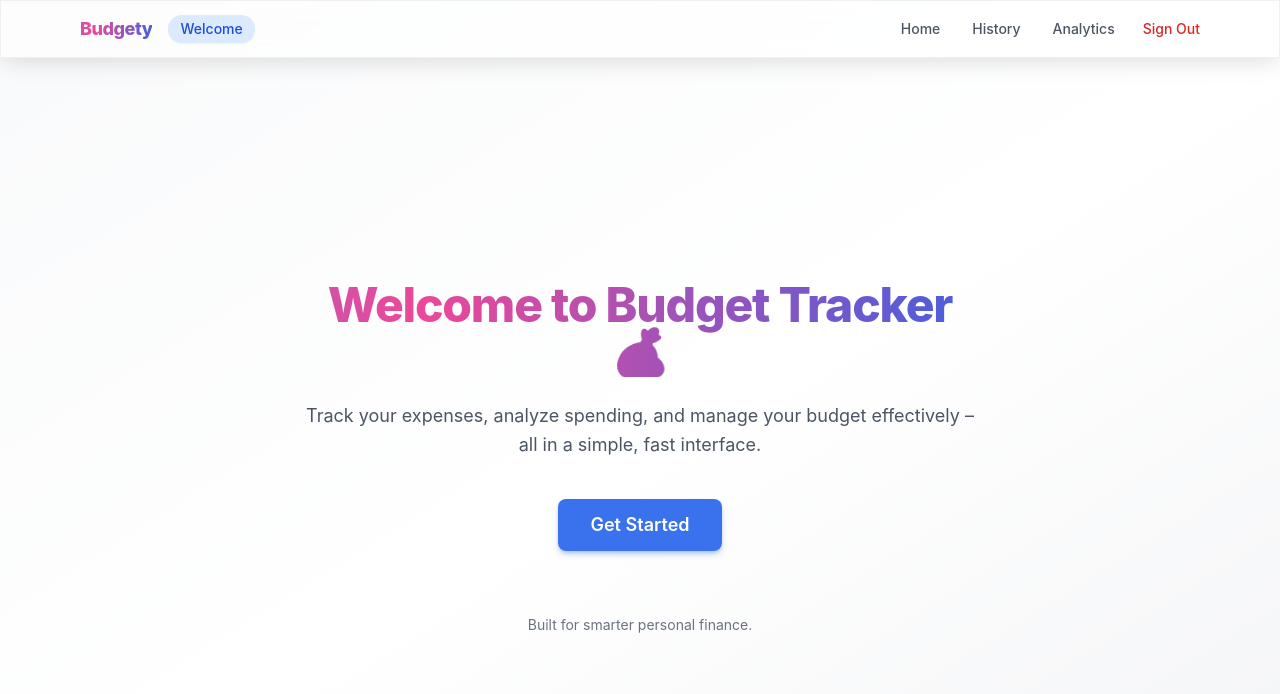
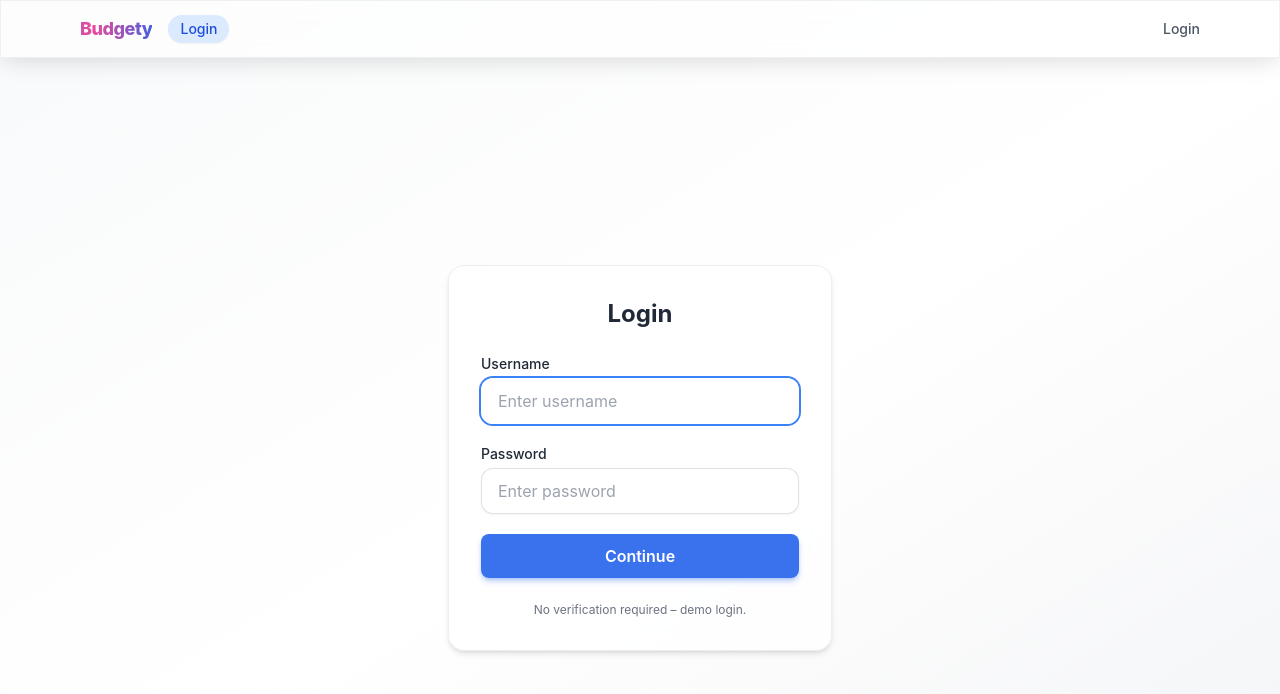
Before and after one commit to rohit27m/budgety, a React (Create React App) app in the folder frontend/: page / in a window 1280 px wide. Shown: the top 694 px of the page. Built offline with nearby package versions, Linux system fonts and the light colour scheme.

Commit message:
chore: prepare push (login default route, navbar login-only, URL print script)

```diff
--- a/frontend/package.json
+++ b/frontend/package.json
@@ -15,7 +15,7 @@
     "web-vitals": "^2.1.4"
   },
   "scripts": {
-    "start": "react-scripts start",
+  "start": "node scripts/print-urls.js && react-scripts start",
     "build": "react-scripts build",
     "test": "react-scripts test",
     "eject": "react-scripts eject"
--- a/frontend/src/App.js
+++ b/frontend/src/App.js
@@ -1,54 +1,69 @@
-import React from "react";
+import React, { useState, useEffect } from "react";
 import { BrowserRouter as Router, Routes, Route, useLocation } from "react-router-dom";
 import Home from "./components/Home";
 import History from "./components/History";
 import Analytics from "./components/Analytics";
-import LandingPage from "./components/LandingPage";
+// import LandingPage from "./components/LandingPage";
+import Login from "./components/Login";
 import Navbar from "./navbar";
 
 // Layout component to inject Navbar with dynamic title based on route
-const Layout = ({ children }) => {
+const Layout = ({ children, onSignOut }) => {
   const location = useLocation();
   const path = location.pathname;
   const titleMap = {
-    "/": "Welcome",
+    "/": "Login",
     "/home": "Dashboard",
     "/history": "Expense History",
-    "/analytics": "Analytics"
+    "/analytics": "Analytics",
+    "/login": "Login"
   };
   const title = titleMap[path] || "";
   return (
     <div className="min-h-screen flex flex-col">
-      <Navbar title={title} />
+      <Navbar title={title} onSignOut={onSignOut} />
       <div className="flex-1">{children}</div>
     </div>
   );
 };
 
 function App() {
+  const [username, setUsername] = useState("");
+
+  useEffect(() => {
+    const stored = localStorage.getItem("bt_username");
+    if (stored) setUsername(stored);
+  }, []);
+
+  const handleLogin = (name) => setUsername(name);
+  const handleSignOut = () => {
+    localStorage.removeItem("bt_username");
+    setUsername("");
+  };
+
   return (
     <Router>
       <Routes>
         <Route
           path="/"
           element={
-            <Layout>
-              <LandingPage />
+            <Layout onSignOut={handleSignOut}>
+              <Login onLogin={handleLogin} />
             </Layout>
           }
         />
         <Route
           path="/home"
           element={
-            <Layout>
-              <Home username="Rohit" />
+            <Layout onSignOut={handleSignOut}>
+              <Home username={username || "Guest"} />
             </Layout>
           }
         />
         <Route
           path="/history"
           element={
-            <Layout>
+            <Layout onSignOut={handleSignOut}>
               <History />
             </Layout>
           }
@@ -56,8 +71,16 @@ function App() {
         <Route
           path="/analytics"
           element={
-            <Layout>
+            <Layout onSignOut={handleSignOut}>
               <Analytics />
+            </Layout>
+          }
+        />
+        <Route
+          path="/login"
+          element={
+            <Layout onSignOut={handleSignOut}>
+              <Login onLogin={handleLogin} />
             </Layout>
           }
         />
--- /dev/null
+++ b/frontend/src/components/Login.js
@@ -0,0 +1,51 @@
+import React, { useState } from "react";
+import { useNavigate } from "react-router-dom";
+
+const Login = ({ onLogin }) => {
+  const [username, setUsername] = useState("");
+  const [password, setPassword] = useState("");
+  const navigate = useNavigate();
+
+  const handleSubmit = (e) => {
+    e.preventDefault();
+    if (!username) return;
+    localStorage.setItem("bt_username", username);
+  if (onLogin) onLogin(username);
+  navigate("/home");
+  };
+
+  return (
+    <div className="min-h-screen flex items-center justify-center bg-gradient-to-br from-gray-50 via-white to-gray-100 dark:from-gray-950 dark:via-gray-900 dark:to-gray-800 px-4">
+      <div className="card w-full max-w-sm p-8">
+        <h1 className="text-2xl font-bold mb-6 text-center">Login</h1>
+        <form onSubmit={handleSubmit} className="space-y-5">
+          <div>
+            <label className="block text-sm font-medium mb-1">Username</label>
+            <input
+              type="text"
+              value={username}
+              onChange={(e) => setUsername(e.target.value)}
+              placeholder="Enter username"
+              className="input"
+              autoFocus
+            />
+          </div>
+          <div>
+            <label className="block text-sm font-medium mb-1">Password</label>
+            <input
+              type="password"
+              value={password}
+              onChange={(e) => setPassword(e.target.value)}
+              placeholder="Enter password"
+              className="input"
+            />
+          </div>
+          <button type="submit" className="btn-primary w-full">Continue</button>
+        </form>
+        <p className="mt-6 text-xs text-center text-gray-500 dark:text-gray-400">No verification required – demo login.</p>
+      </div>
+    </div>
+  );
+};
+
+export default Login;
--- a/frontend/src/navbar.js
+++ b/frontend/src/navbar.js
@@ -1,10 +1,11 @@
 import React from "react";
-import { Link, useLocation } from "react-router-dom";
+import { Link, useLocation, useNavigate } from "react-router-dom";
 
 // Reusable Navbar component
 // Props: title (string) - page specific title displayed next to brand
-const Navbar = ({ title = "" }) => {
+const Navbar = ({ title = "", onSignOut }) => {
   const location = useLocation();
+  const navigate = useNavigate();
   const links = [
     { to: "/home", label: "Home" },
     { to: "/history", label: "History" },
@@ -12,6 +13,7 @@ const Navbar = ({ title = "" }) => {
   ];
 
   const isActive = (path) => location.pathname === path;
+  const isLoginRoute = location.pathname === '/' || location.pathname === '/login';
 
   return (
     <nav className="glass sticky top-0 z-40 border-b border-gray-200/60 dark:border-gray-700/50 backdrop-blur supports-[backdrop-filter]:bg-white/60 dark:supports-[backdrop-filter]:bg-gray-900/50">
@@ -20,6 +22,7 @@ const Navbar = ({ title = "" }) => {
           <Link to={"/"} className="text-lg font-extrabold tracking-tight gradient-text">Budgety</Link>
           {title && <span className="text-sm font-medium px-3 py-1 rounded-full bg-primary-100 text-primary-700 dark:bg-primary-500/20 dark:text-primary-300 shadow-sm">{title}</span>}
         </div>
+        {!isLoginRoute ? (
           <ul className="flex items-center gap-6 text-sm font-medium">
             {links.map(l => (
               <li key={l.to}>
@@ -33,9 +36,20 @@ const Navbar = ({ title = "" }) => {
               </li>
             ))}
             <li>
-            <Link to="/" className="text-red-600 dark:text-red-400 hover:text-red-700 dark:hover:text-red-300 transition">Sign Out</Link>
+              <button
+                onClick={() => { if (onSignOut) onSignOut(); navigate('/login'); }}
+                className="text-red-600 dark:text-red-400 hover:text-red-700 dark:hover:text-red-300 transition focus:outline-none"
+                type="button"
+              >
+                Sign Out
+              </button>
             </li>
           </ul>
+        ) : (
+          <div className="text-sm font-medium">
+            <Link to="/login" className="text-gray-600 dark:text-gray-300 hover:text-primary-600 dark:hover:text-primary-400">Login</Link>
+          </div>
+        )}
       </div>
     </nav>
   );
```
Also changed, not shown: frontend/scripts/print-urls.js (added, +29 -0 lines). Lines whose indentation alone changed are shown as unchanged.
